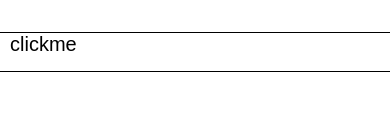
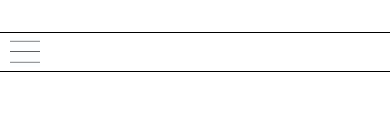
Before and after one commit to 44334-f19/334-fall-2019-client-group-project-group5nguyenhenrywatson, a plain HTML site: page index.html in a window 390 px wide. Shown: the part 173-292 px from the top of the page. Drawn offline with nearby package versions, Linux system fonts and the light colour scheme; a web font is replaced by a local one.

Commit message:
Added hamburger menu icon

```diff
--- a/index.html
+++ b/index.html
@@ -16,7 +16,7 @@
     </div>
     <div id="headwrapper">
         <div id="header">
-            <div id="menubutton">clickme</div>
+            <div id="menubutton"><img id="hamburger" src="hamburger.jpg"></div>
             <ul id="navlinks">
                 <li><a href="index.html">HOME</a></li>
                 <li><a href="index.html">PUPPIES</a></li>
--- a/style.css
+++ b/style.css
@@ -110,6 +110,10 @@ a:hover {text-decoration: none;
 }
 #last {
     border-right: 1px solid black;
+}
+#hamburger {
+    margin-top: 4px;
+    max-height: 30px;
 }
 /*#aboutcontainer:hover #dropdown {
     display: block;
```
Also changed, not shown: about.html (+1 -1 lines), aboutFam.html (+1 -1 lines), aboutYorkie.html (+1 -1 lines), contact.html (+1 -1 lines), hamburger.jpg (added).
